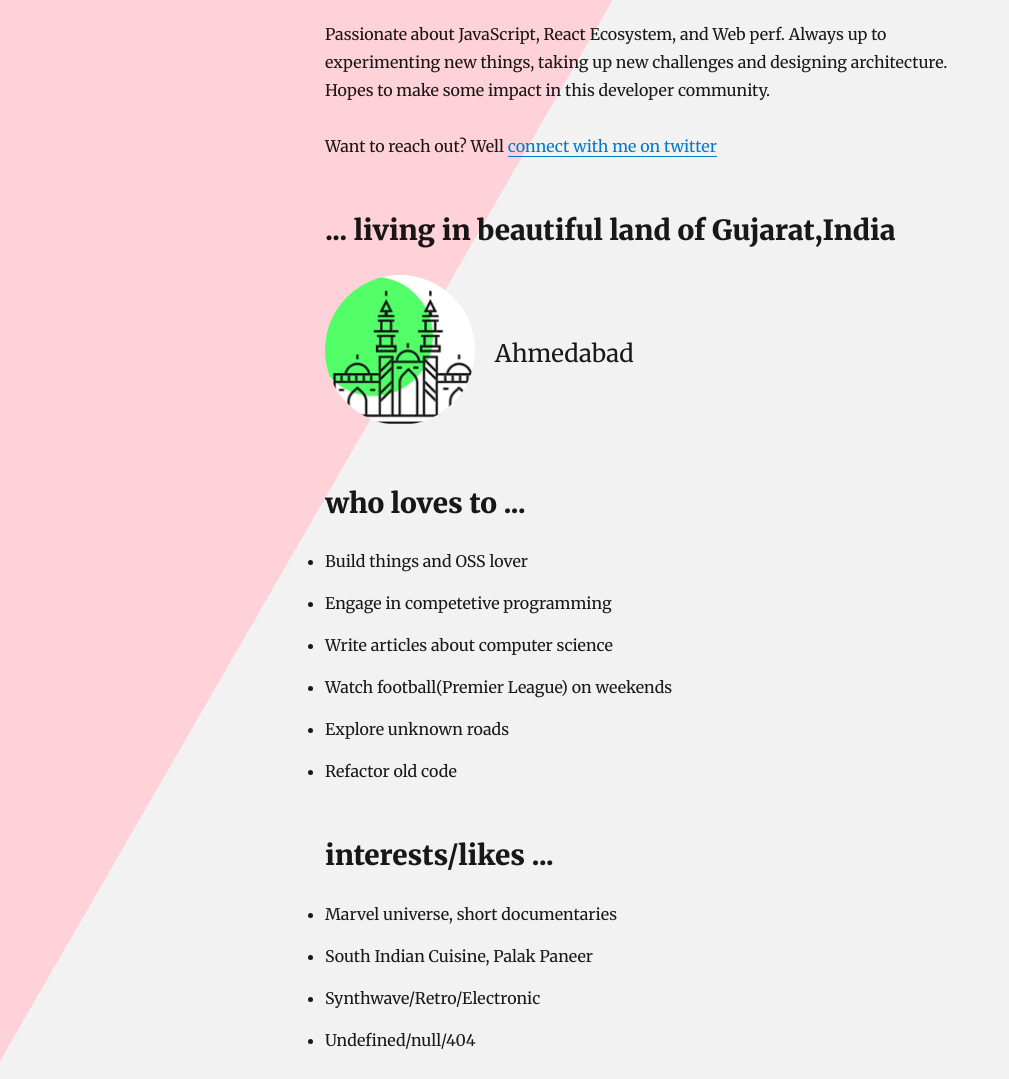
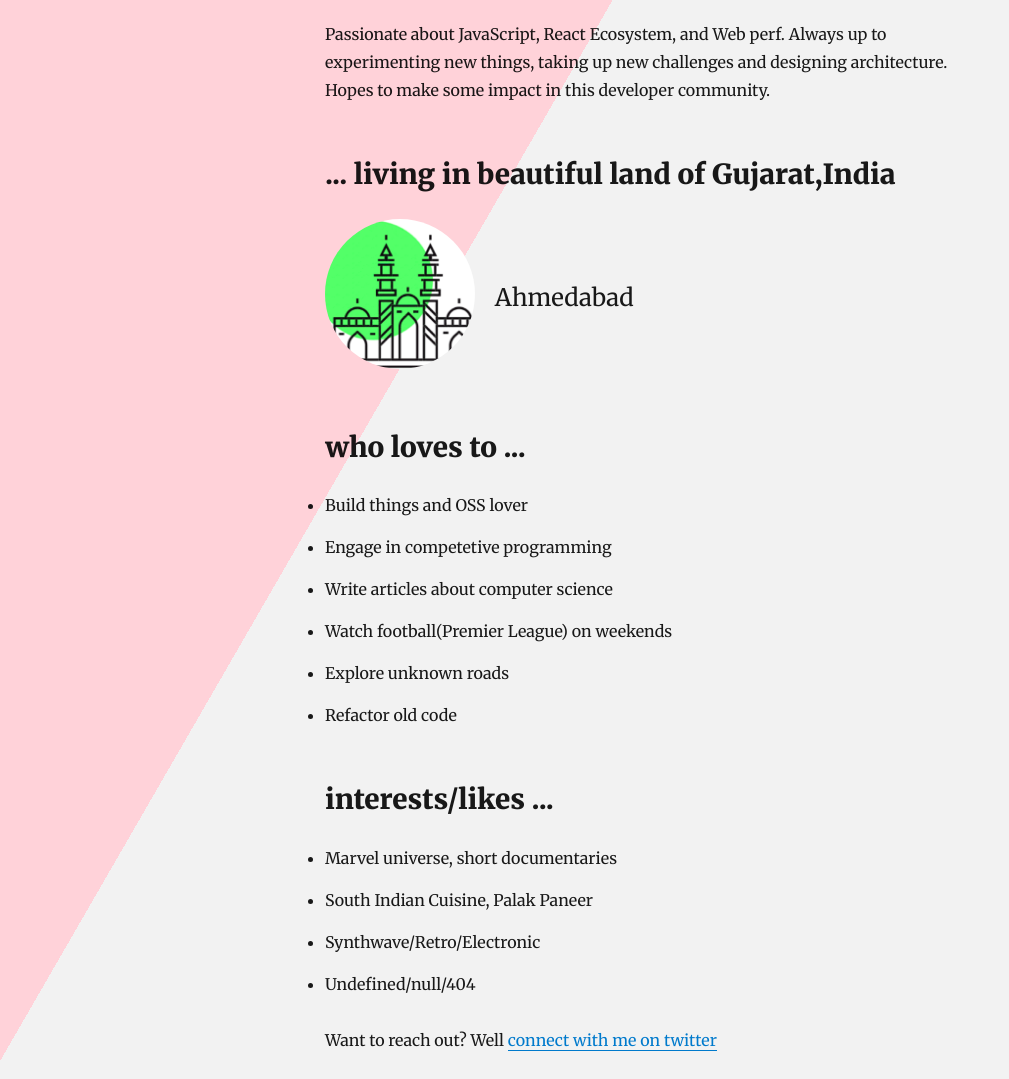
Before and after one commit to meetzaveri/gatsby-portfolio, a Gatsby site: page / in a window 1280 px wide. Shown: the part 601-1680 px from the top of the page, without its empty margins (0-1009 px from the left). Built offline with nearby package versions, Linux system fonts and the light colour scheme; Gatsby itself is replaced by a stand-in of ours; some packages are replaced by stand-ins of ours; some icons are missing.

Commit message:
Update bio.js

```diff
--- a/src/components/bio.js
+++ b/src/components/bio.js
@@ -35,13 +35,7 @@ function Bio() {
                 developer community.
               </p>
 
-              <p>
-                {' '}
-                Want to reach out? Well {` `}
-                <a href={`https://twitter.com/${social.twitter}`}>
-                  connect with me on twitter
-                </a>
-              </p>
+
             </div>
 
             <h2>... living in beautiful land of Gujarat,India</h2>
@@ -84,6 +78,13 @@ function Bio() {
                 </li>
                 <li>Undefined/null/404</li>
               </ul>
+              <div>  <p>
+                {' '}
+                Want to reach out? Well {` `}
+                <a href={`https://twitter.com/${social.twitter}`}>
+                  connect with me on twitter
+                </a>
+              </p></div>
               <div className="db f-15">
                 <a
                   className="custom-anchor "
```
